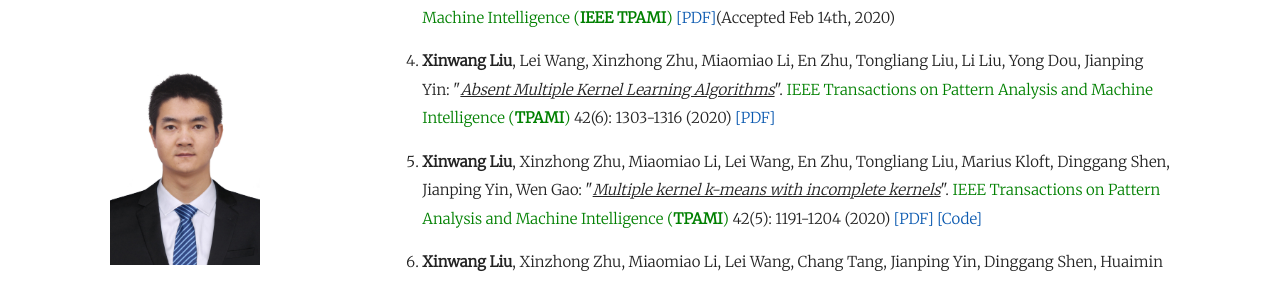
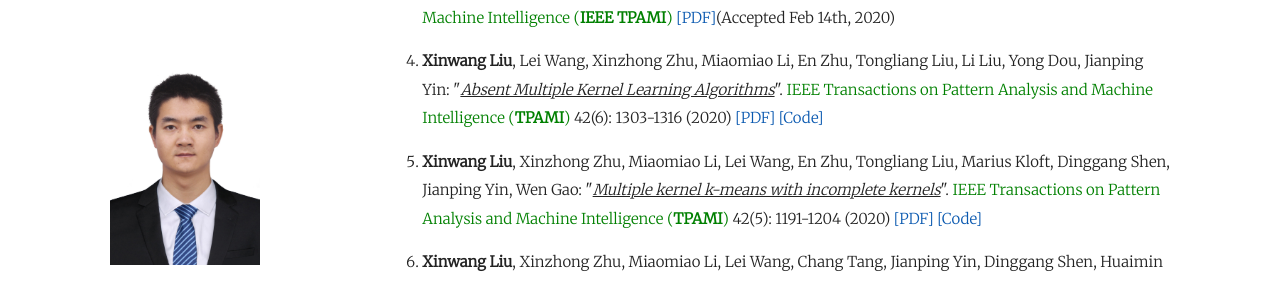
Before and after one commit to wx-liang/xinwangliu.github.io, a Jekyll site: the page built from index.md, in a window 1280 px wide and 900 px high, scrolled down 1125 px. Shown: the part 152-433 px from the top of the window. Built offline with Jekyll 4.4.1, drawn with Linux system fonts in a browser that asks for light colours; our own code applies the rules of GitHub Pages for plain Markdown files.

Commit message:
Update index.md

```diff
--- a/index.md
+++ b/index.md
@@ -43,7 +43,7 @@
 
 <li> <b>Xinwang Liu</b>, Miaomiao Li, Chang Tang, Jingyuan Xia, Jian Xiong, Li Liu, Marius Kloft and En Zhu: "<i><u>Efficient and Effective Incomplete Multi-view Clustering</u></i>". <font color="green">IEEE Transactions on Pattern Analysis and Machine Intelligence (<b>IEEE TPAMI</b>)</font> <a href = "https://sci-hub.tw/https://ieeexplore.ieee.org/document/9001210/">[PDF]</a>(Accepted Feb 14th, 2020)</li>
 
-<p style="margin-top: 8px;"><li> <b>Xinwang Liu</b>, Lei Wang, Xinzhong Zhu, Miaomiao Li, En Zhu, Tongliang Liu, Li Liu, Yong Dou, Jianping Yin: "<i><u>Absent Multiple Kernel Learning Algorithms</u></i>". <font color="green">IEEE Transactions on Pattern Analysis and Machine Intelligence (<b>TPAMI</b>)</font> 42(6): 1303-1316 (2020) <a href = "https://tongliang-liu.github.io/papers/TPAMIAbsentKernel.pdf">[PDF]</a></li></p>
+<p style="margin-top: 8px;"><li> <b>Xinwang Liu</b>, Lei Wang, Xinzhong Zhu, Miaomiao Li, En Zhu, Tongliang Liu, Li Liu, Yong Dou, Jianping Yin: "<i><u>Absent Multiple Kernel Learning Algorithms</u></i>". <font color="green">IEEE Transactions on Pattern Analysis and Machine Intelligence (<b>TPAMI</b>)</font> 42(6): 1303-1316 (2020) <a href = "https://tongliang-liu.github.io/papers/TPAMIAbsentKernel.pdf">[PDF]</a> <a href = "https://github.com/xinwangliu/Absent-Multiple-Kernel-Learning-Algorithms">[Code]</a></li></p>
 
 <p style="margin-top: 8px;"><li> <b>Xinwang Liu</b>, Xinzhong Zhu, Miaomiao Li, Lei Wang, En Zhu, Tongliang Liu, Marius Kloft, Dinggang Shen, Jianping Yin, Wen Gao: "<i><u>Multiple kernel k-means with incomplete kernels</u></i>". <font color="green">IEEE Transactions on Pattern Analysis and Machine Intelligence (<b>TPAMI</b>)</font> 42(5): 1191-1204 (2020) <a href = "https://tongliang-liu.github.io/papers/TPAMIK-means.pdf">[PDF]</a> <a href = "https://github.com/wangsiwei2010/multiple_kernel_clustering_with_absent_kernel">[Code]</a></li></p>
 
```
